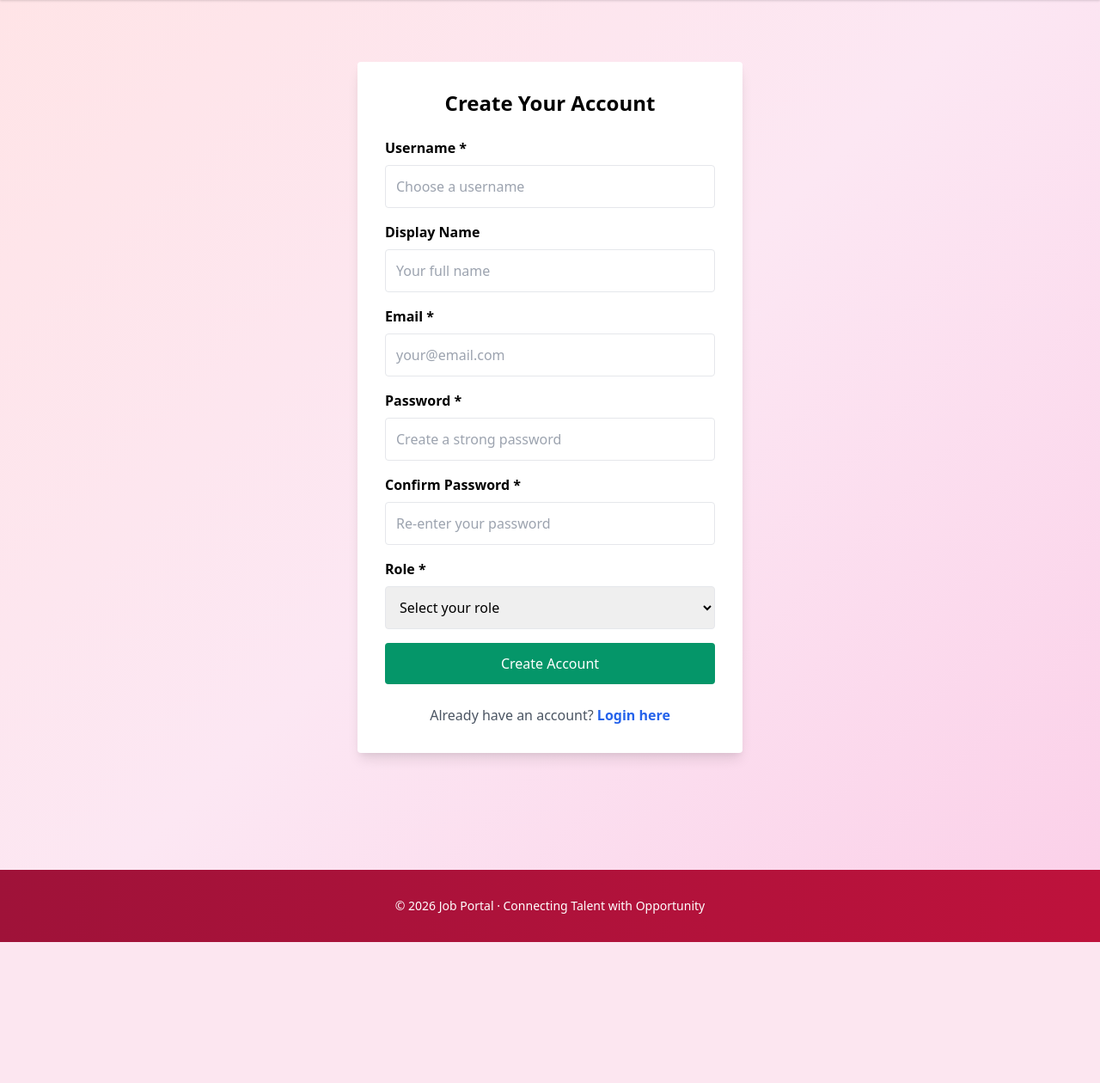
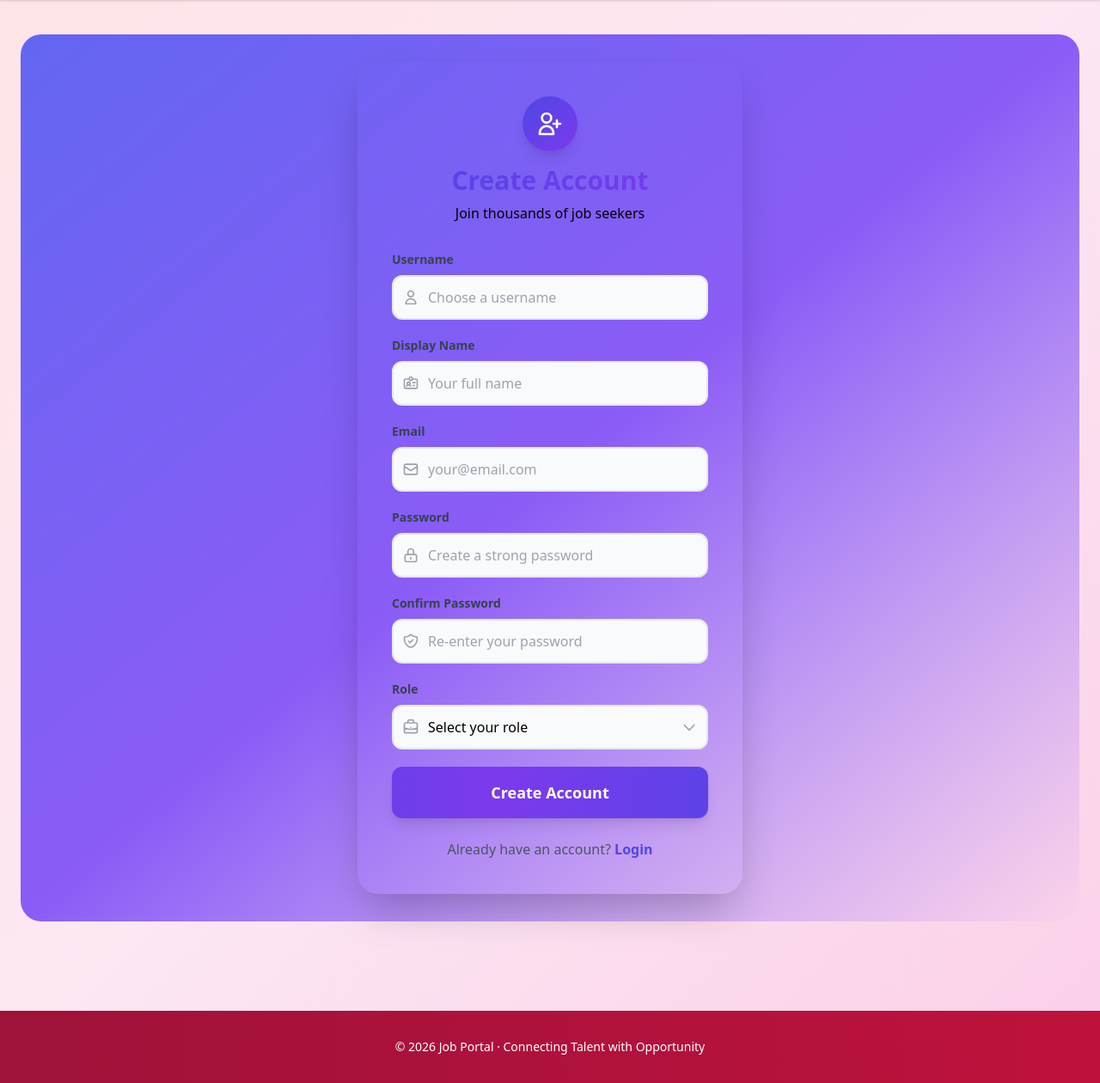
Before and after one commit to Riyadulislamratul/Job_Portal_With_Django, a Django app: page /accounts/register/ in a window 1280 px wide. Shown: the part 68-1328 px from the top of the page at 86% size. Before the commit the page ends 1164 px from the top, so only its background shows below. Run offline with Django 4.2, Linux system fonts and the light colour scheme.

Commit message:
register page added

```diff
--- a/templates/accounts/register.html
+++ b/templates/accounts/register.html
@@ -1,52 +1,121 @@
 {% extends "base.html" %}
 {% block content %}
-<div class="flex justify-center py-8">
-  <div class="bg-white p-8 rounded shadow-lg max-w-md w-full">
-    <h1 class="text-2xl font-bold mb-6 text-center">Create Your Account</h1>
+<div class="min-h-screen flex items-center justify-center bg-gradient-to-br from-indigo-500 via-purple-500 to-violet-600 rounded-3xl py-8">
+  <div class="bg-white/90 backdrop-blur-md p-10 rounded-3xl shadow-2xl max-w-md w-full">
+    <div class="text-center mb-8">
+      <div class="inline-flex items-center justify-center w-16 h-16 bg-gradient-to-br from-indigo-600 to-purple-600 rounded-full mb-4 shadow-lg">
+        <svg xmlns="http://www.w3.org/2000/svg" class="h-8 w-8 text-white" fill="none" viewBox="0 0 24 24" stroke="currentColor">
+          <path stroke-linecap="round" stroke-linejoin="round" stroke-width="2" d="M18 9v3m0 0v3m0-3h3m-3 0h-3m-2-5a4 4 0 11-8 0 4 4 0 018 0zM3 20a6 6 0 0112 0v1H3v-1z" />
+        </svg>
+      </div>
+      <h1 class="text-3xl font-bold bg-gradient-to-r from-indigo-600 to-purple-600 bg-clip-text text-transparent">Create Account</h1>
+      <p class="text-black mt-2">Join thousands of job seekers</p>
+    </div>
 
-    <form method="post" class="space-y-4">
+    <form method="post" class="space-y-5">
       {% csrf_token %}
 
-      <div>
-        <label class="block font-semibold mb-2">Username *</label>
-        <input name="username" class="w-full border p-3 rounded" placeholder="Choose a username" required/>
+      <div class="relative">
+        <label class="block font-semibold mb-2 text-gray-700 text-sm">Username</label>
+        <div class="relative">
+          <span class="absolute left-3 top-1/2 transform -translate-y-1/2 text-gray-400">
+            <svg xmlns="http://www.w3.org/2000/svg" class="h-5 w-5" fill="none" viewBox="0 0 24 24" stroke="currentColor">
+              <path stroke-linecap="round" stroke-linejoin="round" stroke-width="2" d="M16 7a4 4 0 11-8 0 4 4 0 018 0zM12 14a7 7 0 00-7 7h14a7 7 0 00-7-7z" />
+            </svg>
+          </span>
+          <input name="username" class="w-full pl-10 pr-4 py-3 bg-gray-50 border-2 border-gray-200 rounded-xl focus:outline-none focus:border-indigo-400 focus:bg-white transition-all" placeholder="Choose a username" required/>
+        </div>
       </div>
 
-      <div>
-        <label class="block font-semibold mb-2">Display Name</label>
-        <input name="display_name" class="w-full border p-3 rounded" placeholder="Your full name"/>
+      <div class="relative">
+        <label class="block font-semibold mb-2 text-gray-700 text-sm">Display Name</label>
+        <div class="relative">
+          <span class="absolute left-3 top-1/2 transform -translate-y-1/2 text-gray-400">
+            <svg xmlns="http://www.w3.org/2000/svg" class="h-5 w-5" fill="none" viewBox="0 0 24 24" stroke="currentColor">
+              <path stroke-linecap="round" stroke-linejoin="round" stroke-width="2" d="M10 6H5a2 2 0 00-2 2v9a2 2 0 002 2h14a2 2 0 002-2V8a2 2 0 00-2-2h-5m-4 0V5a2 2 0 114 0v1m-4 0a2 2 0 104 0m-5 8a2 2 0 100-4 2 2 0 000 4zm0 0c1.306 0 2.417.835 2.83 2M9 14a3.001 3.001 0 00-2.83 2M15 11h3m-3 4h2" />
+            </svg>
+          </span>
+          <input name="display_name" class="w-full pl-10 pr-4 py-3 bg-gray-50 border-2 border-gray-200 rounded-xl focus:outline-none focus:border-indigo-400 focus:bg-white transition-all" placeholder="Your full name"/>
+        </div>
       </div>
 
-      <div>
-        <label class="block font-semibold mb-2">Email *</label>
-        <input name="email" type="email" class="w-full border p-3 rounded" placeholder="your@email.com" required/>
+      <div class="relative">
+        <label class="block font-semibold mb-2 text-gray-700 text-sm">Email</label>
+        <div class="relative">
+          <span class="absolute left-3 top-1/2 transform -translate-y-1/2 text-gray-400">
+            <svg xmlns="http://www.w3.org/2000/svg" class="h-5 w-5" fill="none" viewBox="0 0 24 24" stroke="currentColor">
+              <path stroke-linecap="round" stroke-linejoin="round" stroke-width="2" d="M3 8l7.89 5.26a2 2 0 002.22 0L21 8M5 19h14a2 2 0 002-2V7a2 2 0 00-2-2H5a2 2 0 00-2 2v10a2 2 0 002 2z" />
+            </svg>
+          </span>
+          <input name="email" type="email" class="w-full pl-10 pr-4 py-3 bg-gray-50 border-2 border-gray-200 rounded-xl focus:outline-none focus:border-indigo-400 focus:bg-white transition-all" placeholder="your@email.com" required/>
+        </div>
       </div>
 
-      <div>
-        <label class="block font-semibold mb-2">Password *</label>
-        <input name="password" type="password" class="w-full border p-3 rounded" placeholder="Create a strong password" required/>
+      <div class="relative">
+        <label class="block font-semibold mb-2 text-gray-700 text-sm">Password</label>
+        <div class="relative">
+          <span class="absolute left-3 top-1/2 transform -translate-y-1/2 text-gray-400">
+            <svg xmlns="http://www.w3.org/2000/svg" class="h-5 w-5" fill="none" viewBox="0 0 24 24" stroke="currentColor">
+              <path stroke-linecap="round" stroke-linejoin="round" stroke-width="2" d="M12 15v2m-6 4h12a2 2 0 002-2v-6a2 2 0 00-2-2H6a2 2 0 00-2 2v6a2 2 0 002 2zm10-10V7a4 4 0 00-8 0v4h8z" />
+            </svg>
+          </span>
+          <input name="password" type="password" class="w-full pl-10 pr-4 py-3 bg-gray-50 border-2 border-gray-200 rounded-xl focus:outline-none focus:border-indigo-400 focus:bg-white transition-all" placeholder="Create a strong password" required/>
+        </div>
       </div>
 
-      <div>
-        <label class="block font-semibold mb-2">Confirm Password *</label>
-        <input name="password2" type="password" class="w-full border p-3 rounded" placeholder="Re-enter your password" required/>
+      <div class="relative">
+        <label class="block font-semibold mb-2 text-gray-700 text-sm">Confirm Password</label>
+        <div class="relative">
+          <span class="absolute left-3 top-1/2 transform -translate-y-1/2 text-gray-400">
+            <svg xmlns="http://www.w3.org/2000/svg" class="h-5 w-5" fill="none" viewBox="0 0 24 24" stroke="currentColor">
+              <path stroke-linecap="round" stroke-linejoin="round" stroke-width="2" d="M9 12l2 2 4-4m5.618-4.016A11.955 11.955 0 0112 2.944a11.955 11.955 0 01-8.618 3.04A12.02 12.02 0 003 9c0 5.591 3.824 10.29 9 11.622 5.176-1.332 9-6.03 9-11.622 0-1.042-.133-2.052-.382-3.016z" />
+            </svg>
+          </span>
+          <input name="password2" type="password" class="w-full pl-10 pr-4 py-3 bg-gray-50 border-2 border-gray-200 rounded-xl focus:outline-none focus:border-indigo-400 focus:bg-white transition-all" placeholder="Re-enter your password" required/>
+        </div>
       </div>
 
-      <div>
-        <label class="block font-semibold mb-2">Role *</label>
-        <select name="user_type" class="w-full border p-3 rounded" required>
-          <option value="">Select your role</option>
-          <option value="RECRUITER">Recruiter</option>
-          <option value="JOBSEEKER">Job Seeker</option>
-        </select>
+      <div class="relative">
+        <label class="block font-semibold mb-2 text-gray-700 text-sm">Role</label>
+        <div class="relative">
+          <span class="absolute left-3 top-1/2 transform -translate-y-1/2 text-gray-400">
+            <svg xmlns="http://www.w3.org/2000/svg" class="h-5 w-5" fill="none" viewBox="0 0 24 24" stroke="currentColor">
+              <path stroke-linecap="round" stroke-linejoin="round" stroke-width="2" d="M21 13.255A23.931 23.931 0 0112 15c-3.183 0-6.22-.62-9-1.745M16 6V4a2 2 0 00-2-2h-4a2 2 0 00-2 2v2m4 6h.01M5 20h14a2 2 0 002-2V8a2 2 0 00-2-2H5a2 2 0 00-2 2v10a2 2 0 002 2z" />
+            </svg>
+          </span>
+          <select name="user_type" class="w-full pl-10 pr-4 py-3 bg-gray-50 border-2 border-gray-200 rounded-xl focus:outline-none focus:border-indigo-400 focus:bg-white transition-all appearance-none" required>
+            <option value="">Select your role</option>
+            <option value="RECRUITER">Recruiter</option>
+            <option value="JOBSEEKER">Job Seeker</option>
+          </select>
+          <span class="absolute right-3 top-1/2 transform -translate-y-1/2 text-gray-400 pointer-events-none">
+            <svg xmlns="http://www.w3.org/2000/svg" class="h-5 w-5" fill="none" viewBox="0 0 24 24" stroke="currentColor">
+              <path stroke-linecap="round" stroke-linejoin="round" stroke-width="2" d="M19 9l-7 7-7-7" />
+            </svg>
+          </span>
+        </div>
       </div>
 
-      <button type="submit" class="w-full bg-green-600 text-white px-4 py-3 rounded hover:bg-green-700 font-medium">Create Account</button>
+      <button type="submit" class="w-full bg-gradient-to-r from-indigo-600 via-purple-600 to-indigo-600 text-white py-4 rounded-xl font-bold text-lg shadow-lg hover:shadow-xl transition-all transform hover:-translate-y-1 bg-[length:200%_100%] animate-gradient">
+        Create Account
+      </button>
     </form>
 
     <p class="text-center text-gray-600 mt-6">
-      Already have an account? <a href="{% url 'login' %}" class="text-blue-600 hover:underline font-semibold">Login here</a>
+      Already have an account? <a href="{% url 'login' %}" class="text-indigo-600 hover:text-indigo-700 font-bold hover:underline transition-colors">Login</a>
     </p>
   </div>
 </div>
+
+<style>
+@keyframes gradient {
+  0% { background-position: 0% 50%; }
+  50% { background-position: 100% 50%; }
+  100% { background-position: 0% 50%; }
+}
+.animate-gradient {
+  background-size: 200% 100%;
+  animation: gradient 3s ease infinite;
+}
+</style>
 {% endblock %}
```
Also changed, not shown: db.sqlite3.
